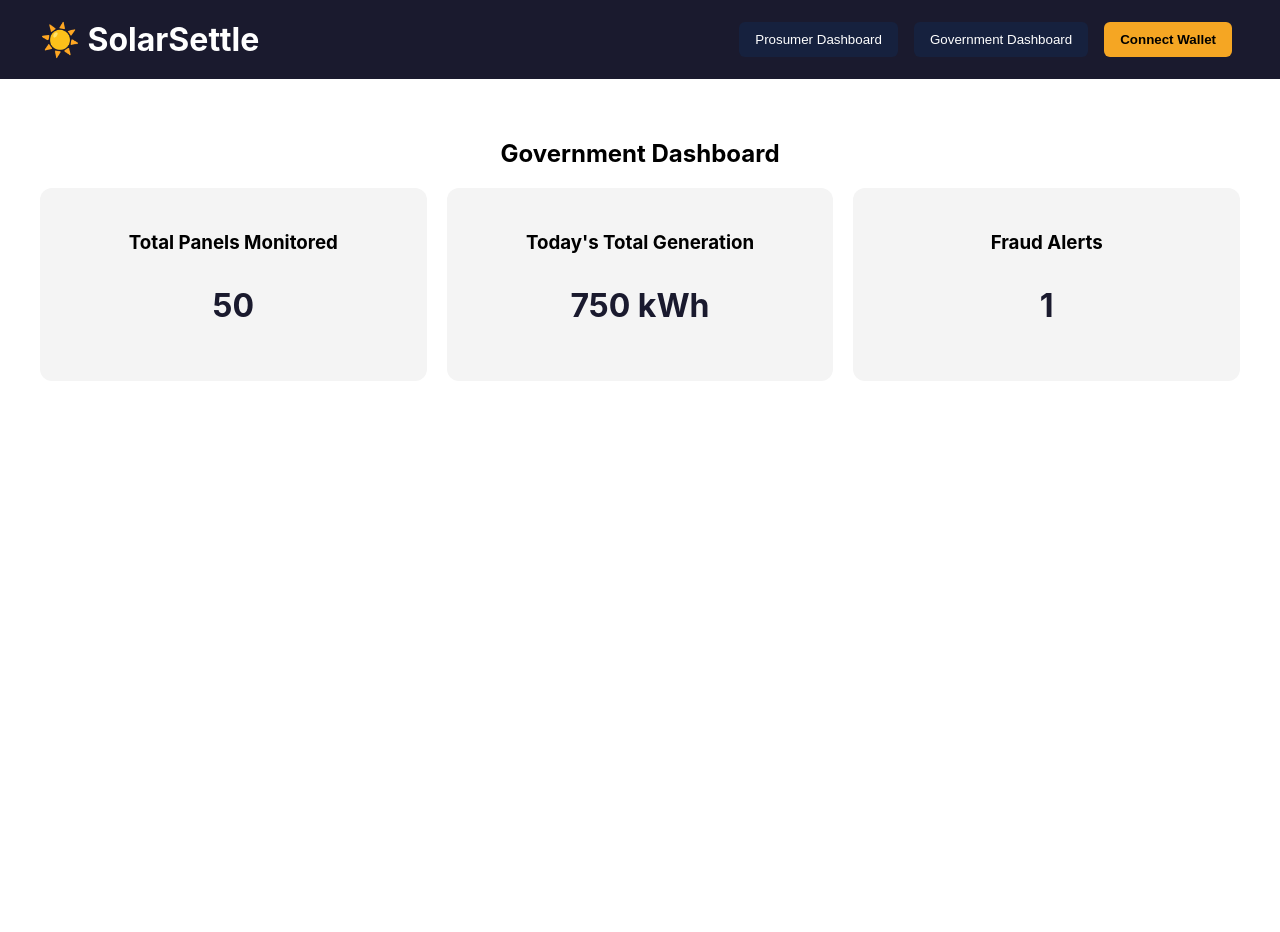
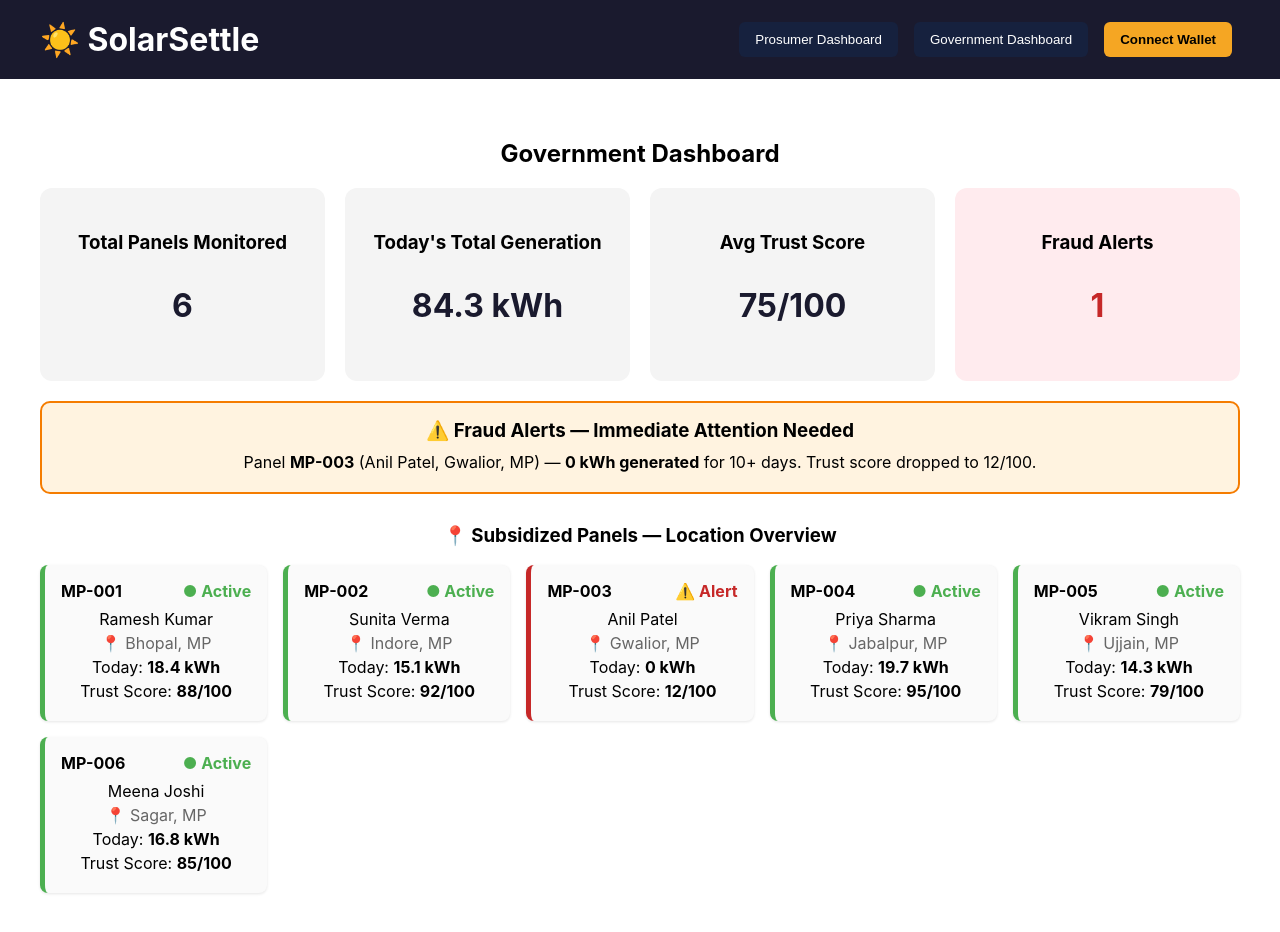
Before and after one commit to ciphernet01/solarsettle, a React (Create React App) app in the folder frontend/: page / in a window 1280 px wide. Both pictures are taken after a click on the button "Government Dashboard". Before the commit the page ends 800 px from the top, so only its background shows below. Built offline with nearby package versions, Linux system fonts and the light colour scheme.

Commit message:
Phase 7: Detailed government dashboard with fraud alerts

```diff
--- a/frontend/src/App.js
+++ b/frontend/src/App.js
@@ -16,6 +16,19 @@ function App() {
     carbonCredits: 342,
     todayGeneration: 15.2,
   };
+
+  const panels = [
+    { id: 'MP-001', owner: 'Ramesh Kumar', location: 'Bhopal, MP', kWhToday: 18.4, status: 'active', trustScore: 88 },
+    { id: 'MP-002', owner: 'Sunita Verma', location: 'Indore, MP', kWhToday: 15.1, status: 'active', trustScore: 92 },
+    { id: 'MP-003', owner: 'Anil Patel', location: 'Gwalior, MP', kWhToday: 0, status: 'fraud_alert', trustScore: 12 },
+    { id: 'MP-004', owner: 'Priya Sharma', location: 'Jabalpur, MP', kWhToday: 19.7, status: 'active', trustScore: 95 },
+    { id: 'MP-005', owner: 'Vikram Singh', location: 'Ujjain, MP', kWhToday: 14.3, status: 'active', trustScore: 79 },
+    { id: 'MP-006', owner: 'Meena Joshi', location: 'Sagar, MP', kWhToday: 16.8, status: 'active', trustScore: 85 },
+  ];
+
+  const fraudAlerts = panels.filter((p) => p.status === 'fraud_alert');
+  const totalGenerationToday = panels.reduce((sum, p) => sum + p.kWhToday, 0).toFixed(1);
+  const avgTrustScore = (panels.reduce((sum, p) => sum + p.trustScore, 0) / panels.length).toFixed(0);
 
   useEffect(() => {
     const interval = setInterval(() => {
@@ -115,19 +128,61 @@ function App() {
       ) : (
         <div style={styles.dashboard}>
           <h2>Government Dashboard</h2>
+
           <div style={styles.cardGrid}>
             <div style={styles.card}>
               <h3>Total Panels Monitored</h3>
-              <p style={styles.bigNumber}>50</p>
+              <p style={styles.bigNumber}>{panels.length}</p>
             </div>
             <div style={styles.card}>
               <h3>Today's Total Generation</h3>
-              <p style={styles.bigNumber}>750 kWh</p>
+              <p style={styles.bigNumber}>{totalGenerationToday} kWh</p>
             </div>
             <div style={styles.card}>
+              <h3>Avg Trust Score</h3>
+              <p style={styles.bigNumber}>{avgTrustScore}/100</p>
+            </div>
+            <div style={{ ...styles.card, backgroundColor: fraudAlerts.length > 0 ? '#ffebee' : '#f4f4f4' }}>
               <h3>Fraud Alerts</h3>
-              <p style={styles.bigNumber}>1</p>
+              <p style={{ ...styles.bigNumber, color: fraudAlerts.length > 0 ? '#c62828' : '#1a1a2e' }}>
+                {fraudAlerts.length}
+              </p>
             </div>
+          </div>
+
+          {fraudAlerts.length > 0 && (
+            <div style={styles.fraudBanner}>
+              <h3 style={{ margin: '0 0 10px 0' }}>⚠️ Fraud Alerts — Immediate Attention Needed</h3>
+              {fraudAlerts.map((p) => (
+                <p key={p.id} style={{ margin: '4px 0' }}>
+                  Panel <strong>{p.id}</strong> ({p.owner}, {p.location}) — <strong>0 kWh generated</strong> for 10+ days. Trust score dropped to {p.trustScore}/100.
+                </p>
+              ))}
+            </div>
+          )}
+
+          <h3 style={{ marginTop: '30px' }}>📍 Subsidized Panels — Location Overview</h3>
+          <div style={styles.panelGrid}>
+            {panels.map((p) => (
+              <div
+                key={p.id}
+                style={{
+                  ...styles.panelCard,
+                  borderLeft: p.status === 'fraud_alert' ? '5px solid #c62828' : '5px solid #4caf50',
+                }}
+              >
+                <div style={styles.panelHeader}>
+                  <strong>{p.id}</strong>
+                  <span style={{ color: p.status === 'fraud_alert' ? '#c62828' : '#4caf50', fontWeight: 'bold' }}>
+                    {p.status === 'fraud_alert' ? '⚠️ Alert' : '● Active'}
+                  </span>
+                </div>
+                <p style={{ margin: '4px 0' }}>{p.owner}</p>
+                <p style={{ margin: '4px 0', color: '#666' }}>📍 {p.location}</p>
+                <p style={{ margin: '4px 0' }}>Today: <strong>{p.kWhToday} kWh</strong></p>
+                <p style={{ margin: '4px 0' }}>Trust Score: <strong>{p.trustScore}/100</strong></p>
+              </div>
+            ))}
           </div>
         </div>
       )}
@@ -191,6 +246,31 @@ const styles = {
     fontWeight: 'bold',
     color: '#1a1a2e',
   },
+  fraudBanner: {
+    backgroundColor: '#fff3e0',
+    border: '2px solid #f57c00',
+    borderRadius: '10px',
+    padding: '16px 20px',
+    marginTop: '20px',
+  },
+  panelGrid: {
+    display: 'grid',
+    gridTemplateColumns: 'repeat(auto-fit, minmax(220px, 1fr))',
+    gap: '16px',
+    marginTop: '16px',
+  },
+  panelCard: {
+    backgroundColor: '#fafafa',
+    padding: '16px',
+    borderRadius: '8px',
+    boxShadow: '0 1px 3px rgba(0,0,0,0.1)',
+  },
+  panelHeader: {
+    display: 'flex',
+    justifyContent: 'space-between',
+    alignItems: 'center',
+    marginBottom: '8px',
+  },
 };
 
 export default App;
```
